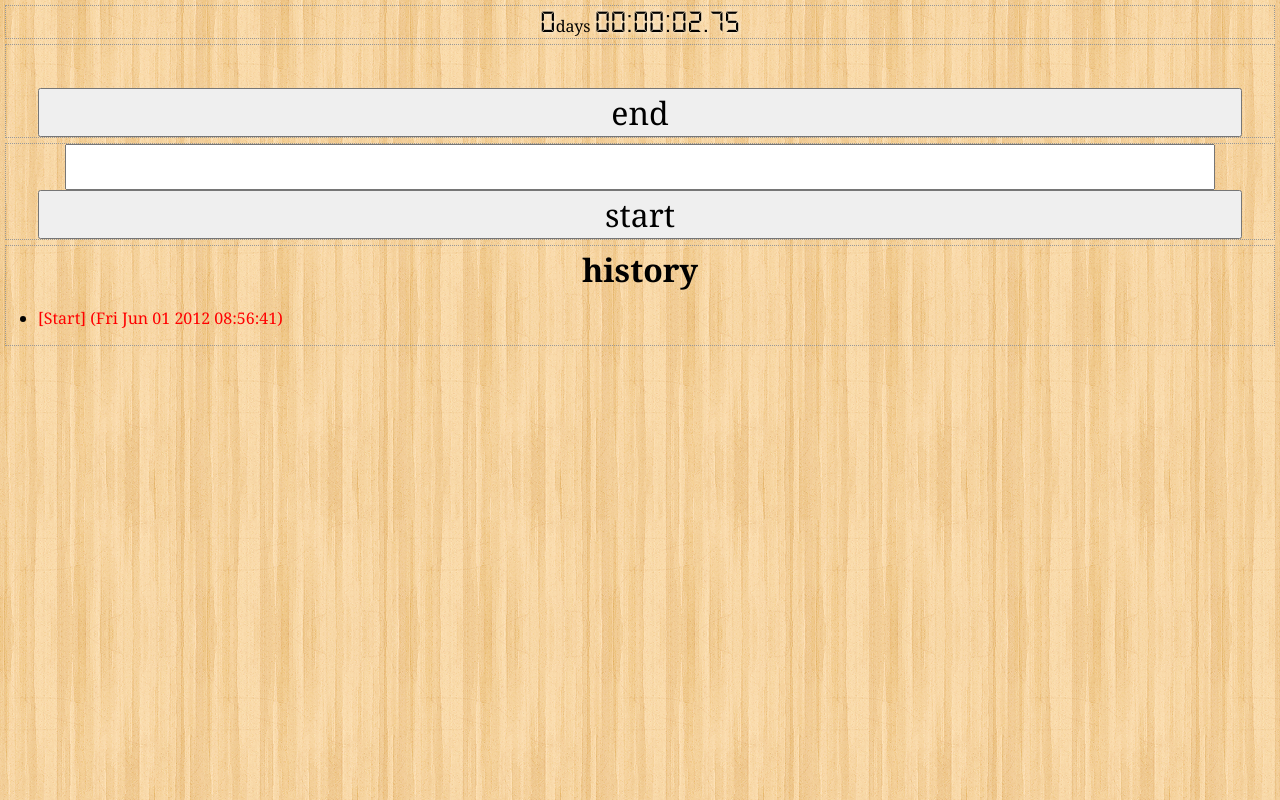
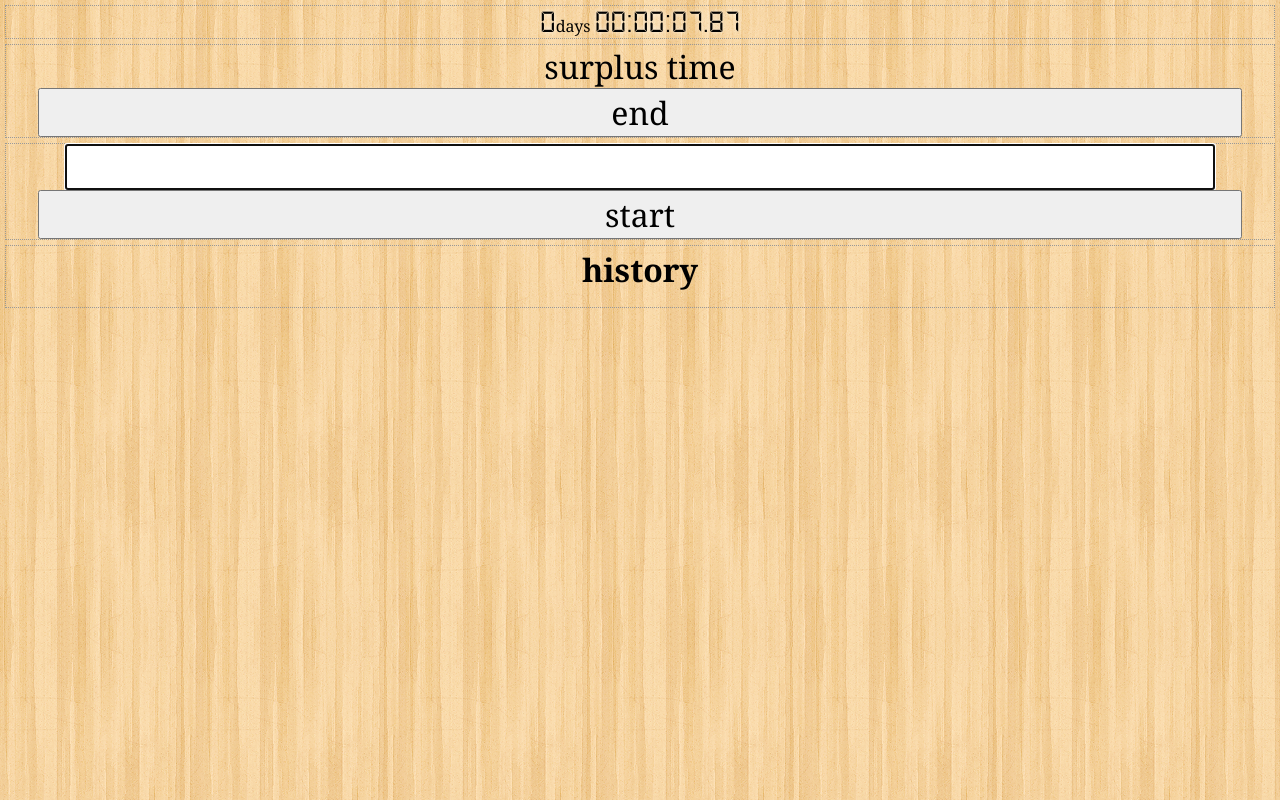
Before and after one commit to azki/StackTimeScheduler, a plain HTML site: page index.html in a window 1280 px wide. Both pictures are taken after a click on the button "start". Drawn offline with Linux system fonts and the light colour scheme.

Commit message:
must #pushText.

```diff
--- a/index.html
+++ b/index.html
@@ -217,6 +217,10 @@ function resetText() {
 	$('#pushText').val('');
 }
 $('#pushBtn').click(function () {
+	if ($('#pushText').val() === '') {
+		$('#pushText').focus();
+		return;
+	}
 	var item = createItem();
 	calculationElapse();
 	pushTimer(item);
```
